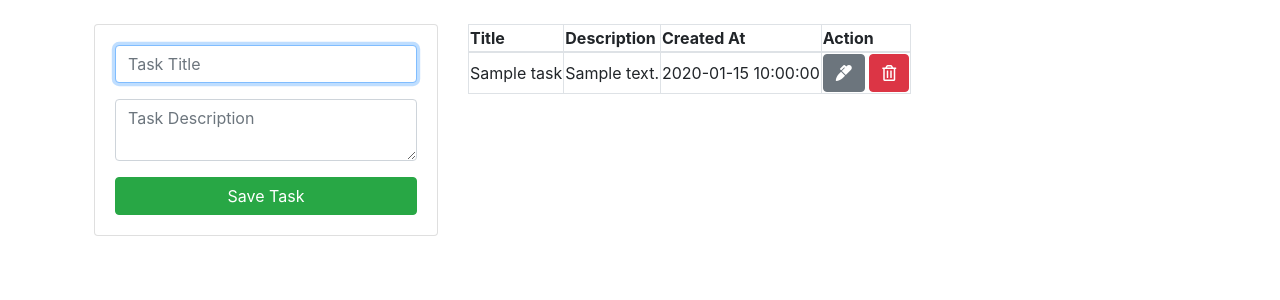
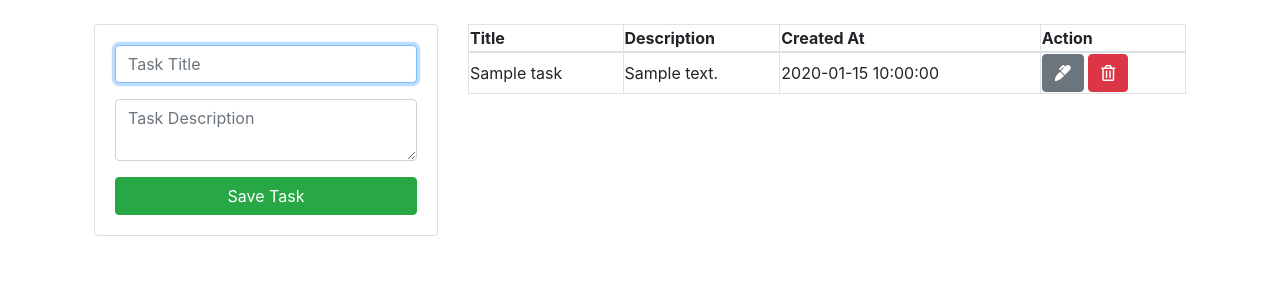
Before and after one commit to GabrielleMrRobot/php-mysql-crud-gabrielle24feb2024, a PHP site: page / in a window 1280 px wide. Shown: the part 56-356 px from the top of the page. Run offline with PHP 8.4, Linux system fonts and the light colour scheme; tables that the repository leaves empty hold one stand-in row (values such as "Sample post"); some libraries are stand-ins or nearby versions.

Commit message:
feat: finish index.php

```diff
--- a/index.php
+++ b/index.php
@@ -31,7 +31,7 @@
       </div>
     </div>
     <div class="col-md-8">
-      <table class="table-bordered">
+      <table class="table-bordered w-100">
         <thead>
           <tr>
             <th>Title</th>
```
